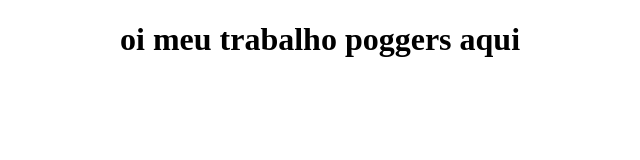
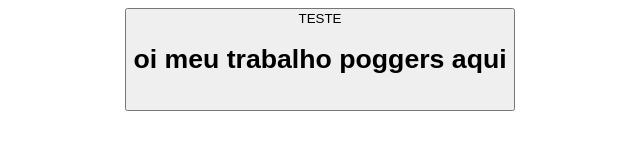
Before and after one commit to diggo77/teste2, a plain HTML site: page index.html in a window 1280 px wide. Shown: the whole page, without its empty margins (320-960 px from the left). Drawn offline with Linux system fonts and the light colour scheme.

Commit message:
Update index.html

```diff
--- a/index.html
+++ b/index.html
@@ -8,6 +8,8 @@
 </head>
 <body>
     <center>
+        <button>
+            TESTE
     <h1> oi meu trabalho poggers aqui</h1>
     <img src="manoelg.png" alt="">
         </center>
```
